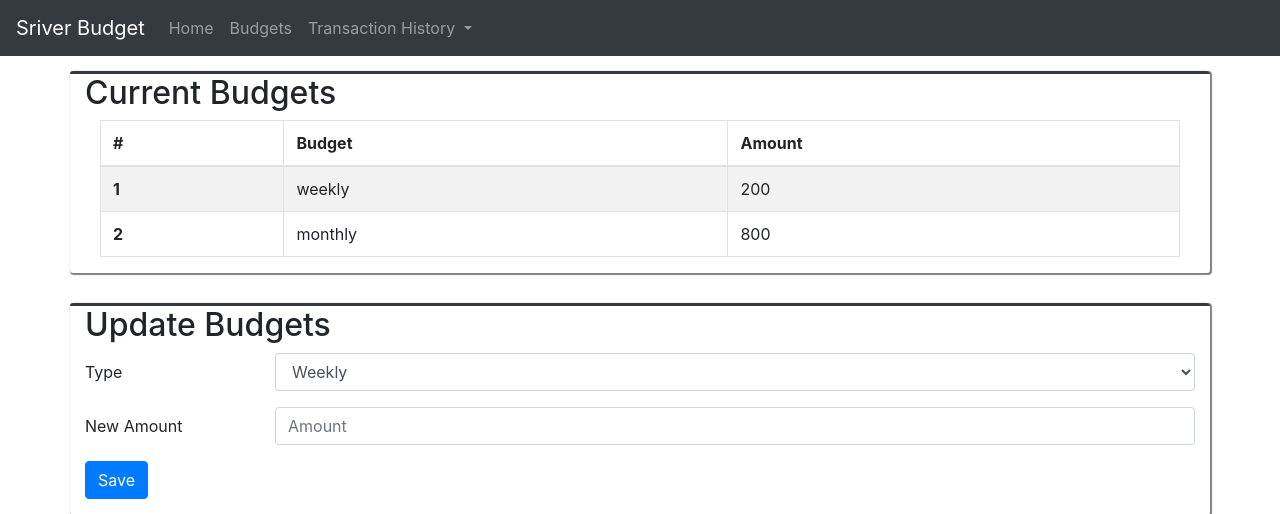
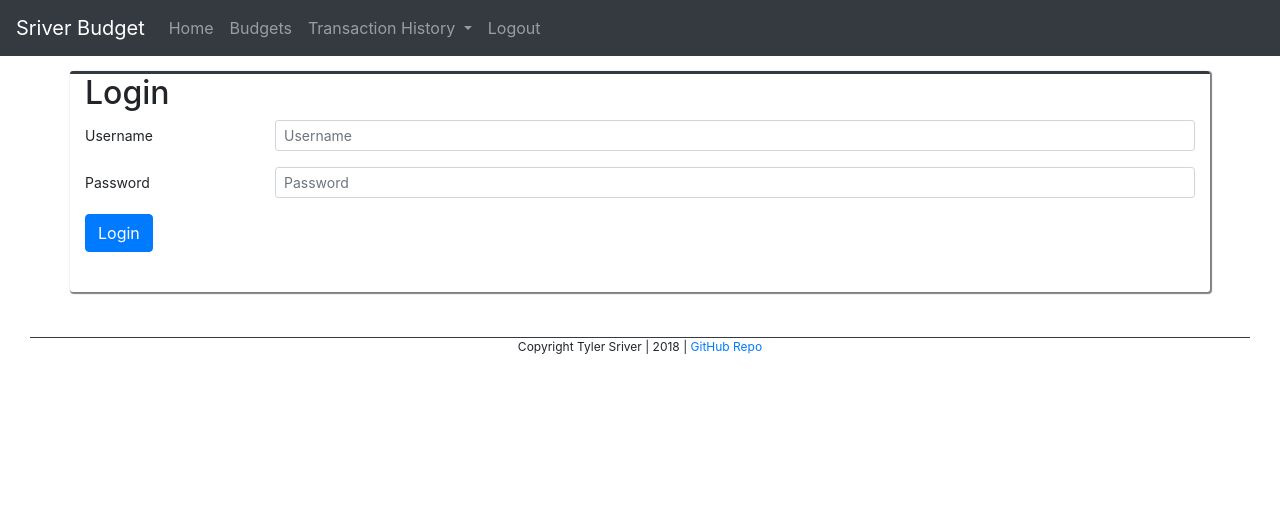
Before and after one commit to tylersriver/WeeklyBudget, a PHP site: page /?controller=pages&action=budgets in a window 1280 px wide. Shown: the top 514 px of the page. Run offline with PHP 8.4, Linux system fonts and the light colour scheme; data comes from the database, SQL or seed files in the repository; both versions use the stored data as it was after the commit; some libraries are stand-ins or nearby versions.

Commit message:
Add login and logout

```diff
--- a/index.php
+++ b/index.php
@@ -1,4 +1,5 @@
 <?php
+session_start();
 
 // PHP Includes
 // ---------------------------------------------------------------------
@@ -6,6 +7,7 @@ require_once "php/models/SimpleSQL.php";
 require_once "php/models/SimpleORM.php";
 
 require_once "php/models/BudgetDB.php";
+require_once "php/models/User.php";
 require_once "php/lib/SimpleTable.php";
 
 // Handle Routing
@@ -17,4 +19,13 @@ if(isset($_GET['controller']) && isset($_GET['action']) ) {
     $controller = 'pages';
     $action = 'overview';
 }
+
+// Handle Login
+// ---------------------------------------------------------------------
+if(!isset($_SESSION['login_user']) and $controller != 'user' and $action != 'login') {
+    $controller = 'pages';
+    $action = 'login';
+    $_GET['error'] = '';
+}
+
 require_once('php/views/layout.php');
--- a/php/controllers/pages.controller.php
+++ b/php/controllers/pages.controller.php
@@ -69,4 +69,11 @@ class PagesController
         require_once('php/views/pages/budgets.php');
     }
 
+    /**
+     * Show login page
+     */
+    public function login()
+    {
+        require_once('php/views/pages/login.php');
+    }
 }
--- a/php/models/SimpleORM.php
+++ b/php/models/SimpleORM.php
@@ -68,13 +68,16 @@ class SimpleORM
     public static function GetOne($where = array())
     {
         $result = static::GetList($where);
+        if(count($result) < 1) {
+            return array();
+        }
         return $result[0];
     }
 
     /**
      * Inserts a record into the table
      * @param array values - associative array of field => value
-     * @return int - insert id
+     * @return array|bool - The record added
      */
     public static function Add($values = array())
     {
@@ -104,7 +107,9 @@ class SimpleORM
         $vals .= ") ";
 
         $sql .= $cols ." VALUES ". $vals;
-        return query($sql, $params);
+        $id = query($sql, $params);
+
+        return static::Get($id);
     }
 
     /**
--- /dev/null
+++ b/php/models/User.php
@@ -0,0 +1,12 @@
+<?php
+/**
+ * Class user
+ *
+ * Represents Object model for
+ * user table
+ */
+class user extends SimpleORM
+{
+    protected static $table = 'user';
+    protected static $key = 'userId';
+}
--- a/php/routes.php
+++ b/php/routes.php
@@ -20,6 +20,9 @@ function call($controller, $action)
       case 'budgets':
         $controller = new BudgetsController();
         break;
+      case 'user':
+        $controller = new UserController();
+        break;
     }
 
     $controller->{ $action }();
@@ -31,13 +34,18 @@ function call($controller, $action)
       'overview',
       'error',
       'budgets',
-      'monthHistory'
+      'monthHistory',
+      'login'
     ],
     'transactions' => [
       'insert'
     ],
     'budgets' => [
       'update'
+    ],
+    'user' => [
+      'login',
+      'logout'
     ]
   );
 
--- a/php/views/layout.php
+++ b/php/views/layout.php
@@ -36,6 +36,9 @@
                         <a class="dropdown-item" href="?controller=pages&action=monthHistory">This Month</a>
                     </div>
                 </li>
+                <li class="nav-item">
+                    <a class="nav-link" href="?controller=user&action=logout">Logout <span class="sr-only">(current)</span></a>
+                </li>
             </ul>
         </div>
     </nav>
--- /dev/null
+++ b/php/views/pages/login.php
@@ -0,0 +1,23 @@
+<div class="container">
+    <div class="row">
+        <div class="baseContainer col-12">
+            <h2>Login</h2>
+            <form class="form-horizontal" action="?controller=user&action=login" method='POST'>
+                <div class="form-group row">
+                    <label for="username" class="col-sm-2 col-form-label col-form-label-sm">Username</label>
+                    <div class="col-sm-10">
+                        <input type="text" name='username' class="form-control form-control-sm" id="username" placeholder="Username">
+                    </div>
+                </div>
+                <div class="form-group row">
+                    <label for="password" class="col-sm-2 col-form-label col-form-label-sm">Password</label>
+                    <div class="col-sm-10">
+                        <input type="password" name='password' step="0.01" class="form-control form-control-sm" id="password" placeholder="Password">
+                    </div>
+                </div>
+                <button type="submit" class="btn btn-primary">Login</button><span style='color: red'> <?= $_GET['error'] ?></span>
+            </form>
+            <br>
+        </div>
+    </div>
+</div>
```
Also changed, not shown: Schema/weeklyBudget.sql (+8 -0 lines), php/controllers/user.controller.php (added, +33 -0 lines).
